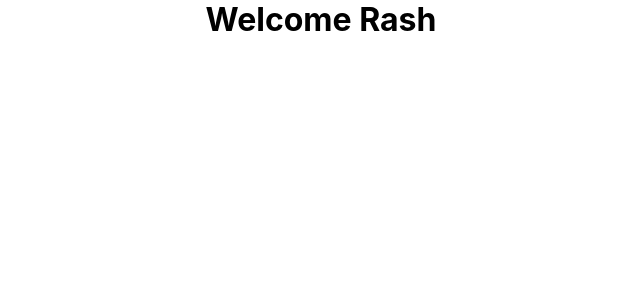
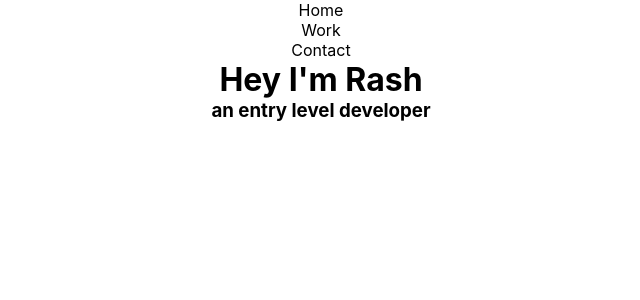
Before and after one commit to RashJrEdmund/react-portfolio, a React (Create React App) app: page / in a window 1280 px wide. Shown: the top 300 px of the page, without its empty margins (319-959 px from the left). Built offline with nearby package versions, Linux system fonts and the light colour scheme.

Commit message:
creating a few components

```diff
--- a/src/App.jsx
+++ b/src/App.jsx
@@ -1,9 +1,12 @@
 import './styles/App.css';
+import NabBar from './components/NabBar';
+import Hero from './components/Hero';
 
 function App() {
   return (
     <div className="App">
-      <h1>Welcome Rash</h1>
+      <NabBar />
+      <Hero />
     </div>
   );
 }
--- /dev/null
+++ b/src/components/Hero.jsx
@@ -0,0 +1,11 @@
+import React from 'react';
+import '../styles/hero.css';
+
+export default function Hero() {
+  return (
+    <div>
+      <h1>Hey I'm Rash</h1>
+      <h3>an entry level developer</h3>
+    </div>
+  );
+}
--- /dev/null
+++ b/src/components/NabBar.jsx
@@ -0,0 +1,15 @@
+import React from 'react';
+import '../styles/navbar.css';
+
+export default function NabBar() {
+  return (
+    <div className="navbar" id="navbar">
+      <div className="profile-icon" />
+      <ul className="menu-list">
+        <li>Home</li>
+        <li>Work</li>
+        <li>Contact</li>
+      </ul>
+    </div>
+  );
+}
```
Also changed, not shown: src/styles/hero.css (added), src/styles/navbar.css (added).
